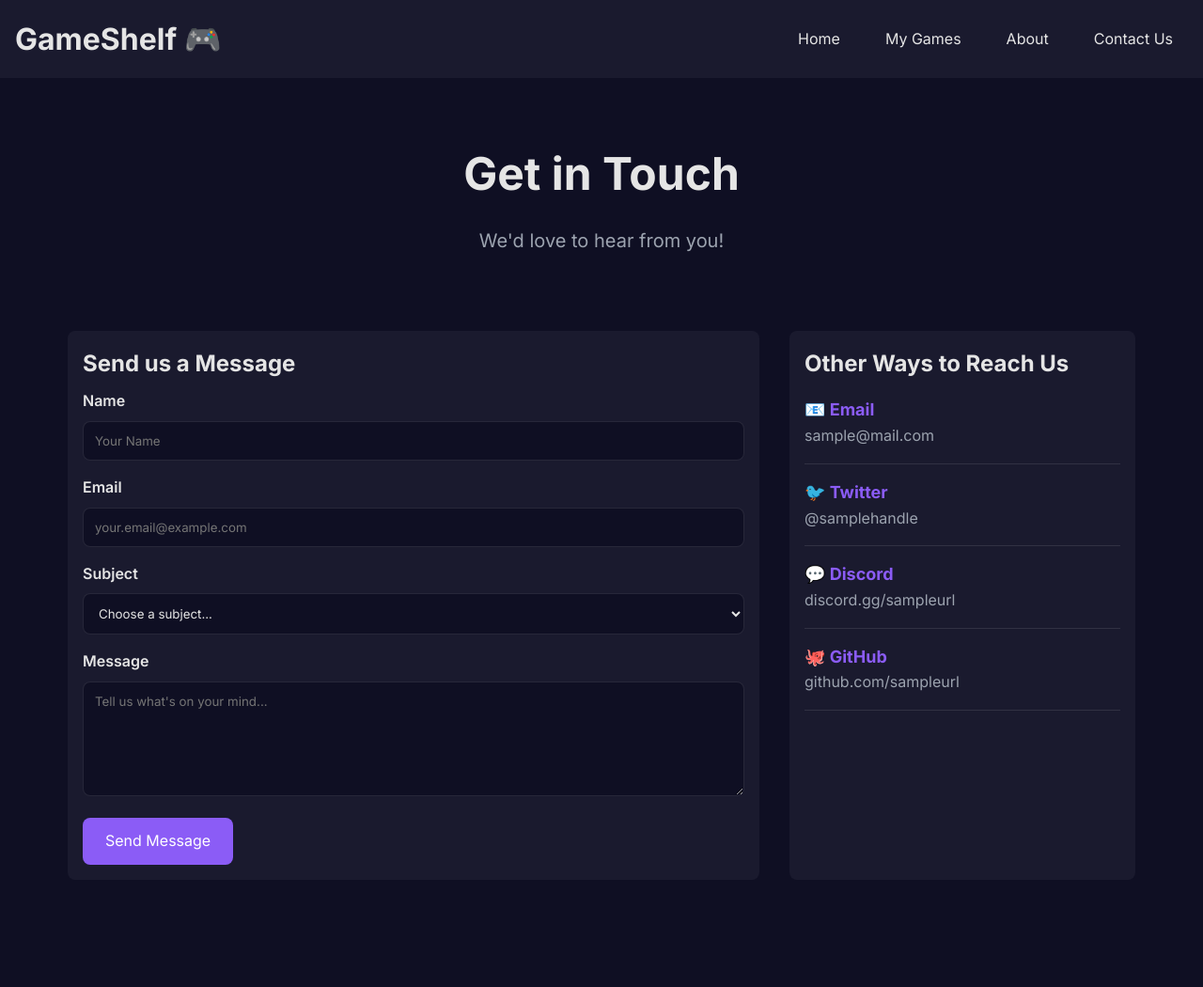
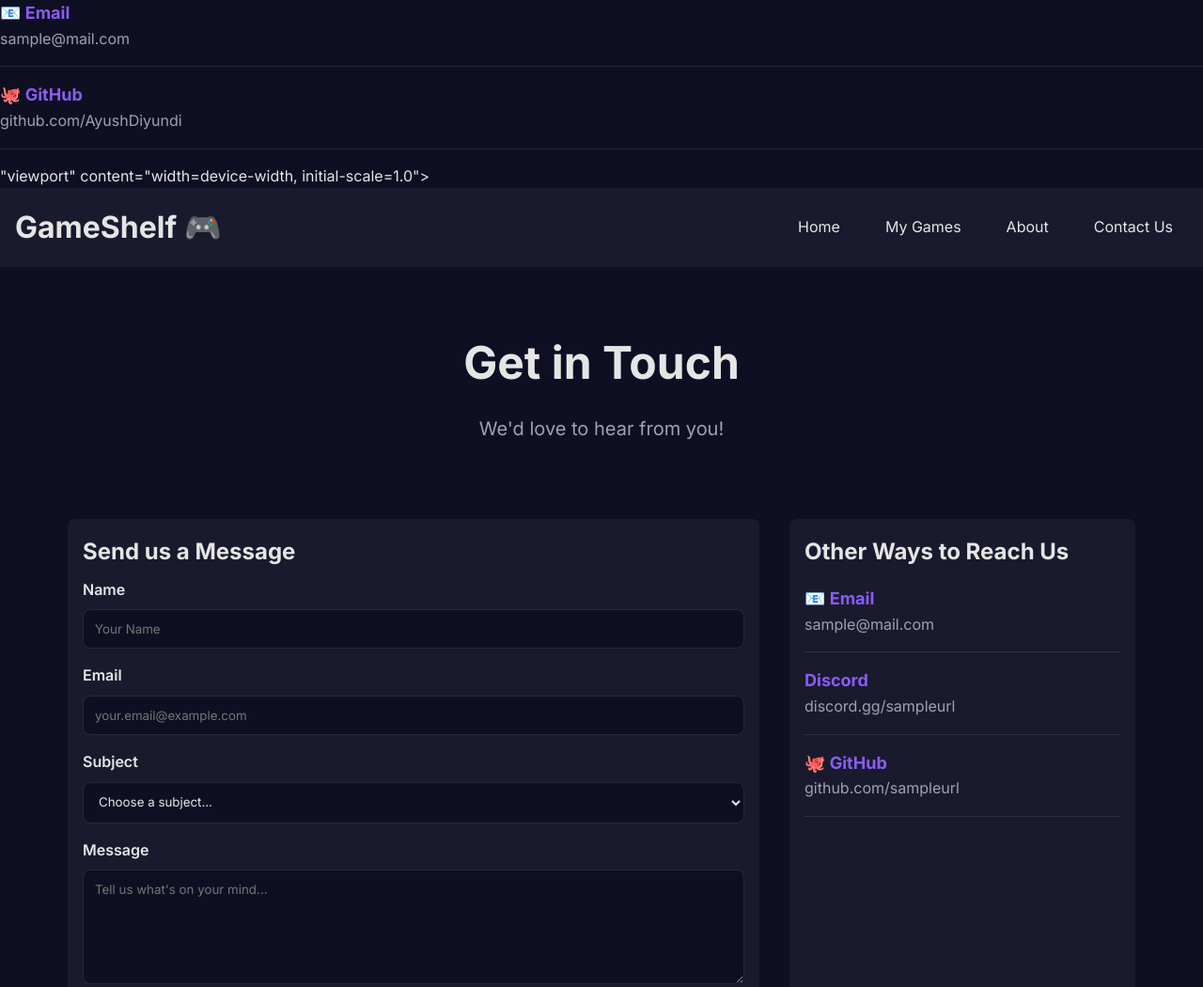
Before and after one commit to AyushDiyundi/GameShelf, a plain HTML site: page contact.html in a window 1280 px wide. Shown: the top 1050 px of the page at 94% size. Before the commit the page ends 1000 px from the top, so only its background shows below. Drawn offline with Linux system fonts and the light colour scheme.

Commit message:
minor changes

```diff
--- a/contact.html
+++ b/contact.html
@@ -3,7 +3,15 @@
 
 <head>
     <meta charset="UTF-8">
-    <meta name="viewport" content="width=device-width, initial-scale=1.0">
+                 <div class="contact-method">
+                    <h4>📧 Email</h4>
+                    <p><a href="mailto:support@gameshelf.com">sample@mail.com</a></p>
+                </div>
+
+                <div class="contact-method">
+                    <h4>🐙 GitHub</h4>
+                    <p><a href="https://github.com/AyushDiyundi" target="_blank">github.com/AyushDiyundi</a></p>
+                </div>"viewport" content="width=device-width, initial-scale=1.0">
     <title>Contact - GameShelf</title>
     <link rel="stylesheet" href="styles/main.css">
     <link rel="stylesheet" href="styles/layout.css">
@@ -78,12 +86,7 @@
                 </div>
 
                 <div class="contact-method">
-                    <h4>🐦 Twitter</h4>
-                    <p><a href="https://twitter.com/GameShelfApp" target="_blank">@samplehandle</a></p>
-                </div>
-
-                <div class="contact-method">
-                    <h4>💬 Discord</h4>
+                    <h4> Discord</h4>
                     <p><a href="https://discord.gg/gameshelf" target="_blank">discord.gg/sampleurl</a></p>
                 </div>
 
```
